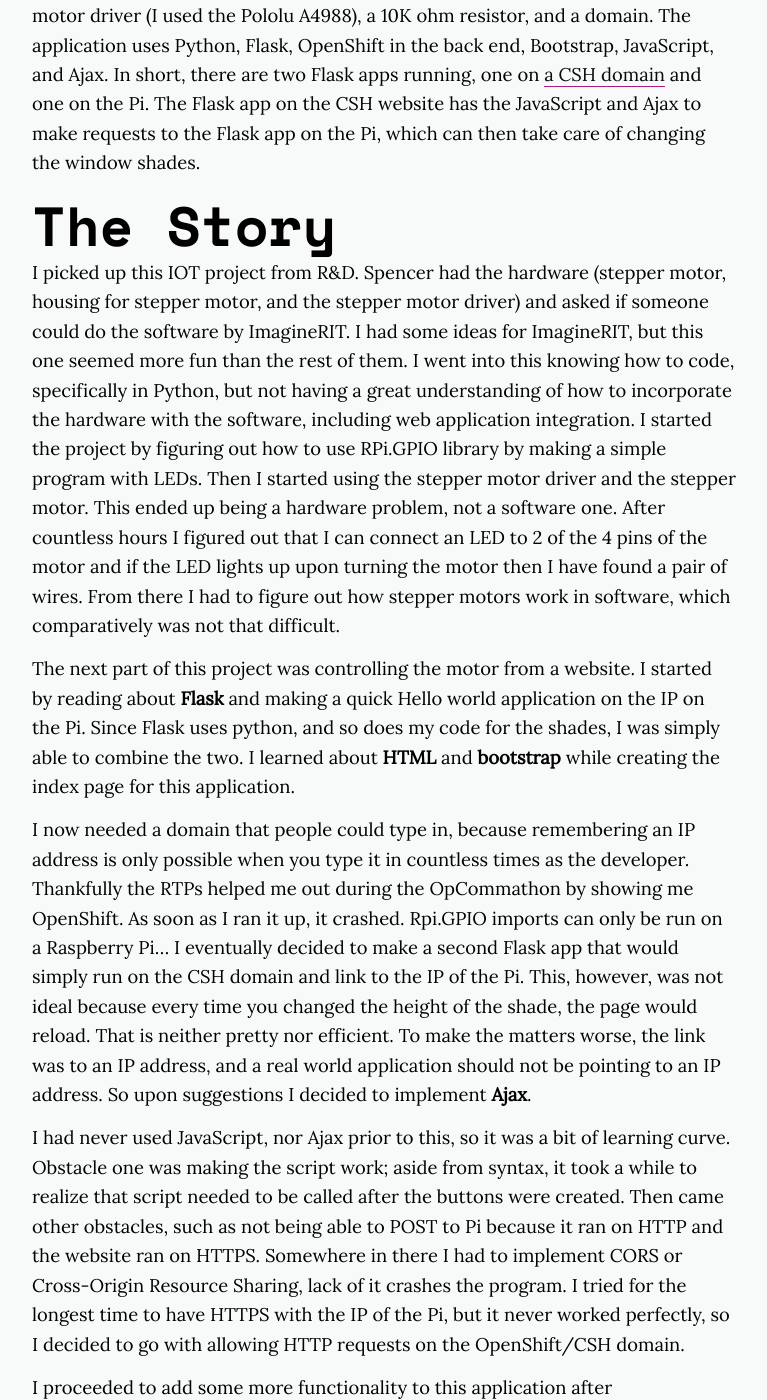
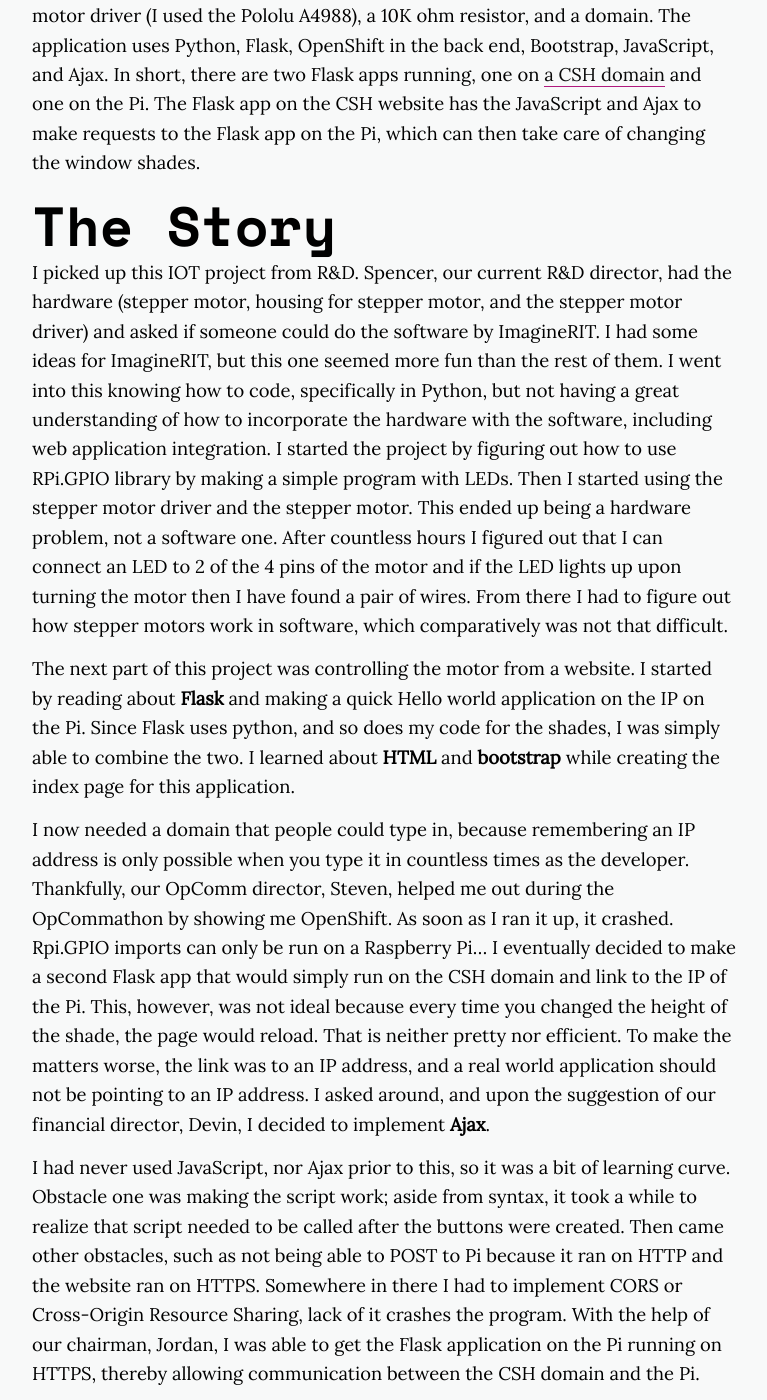
Before and after one commit to ComputerScienceHouse/blog, a Jekyll site: the page built from _posts/2018-02-28-smart-window-shades.md, in a window 1280 px wide and 1400 px high, scrolled down 871 px. Shown: the whole window, without its empty margins (256-1023 px from the left). Built offline with Jekyll 4.4.1, drawn with Linux system fonts in a browser that asks for light colours; nearby versions of some CDN libraries; some of the changed text lies outside the part shown.

Commit message:
Adding requested information and updating information to match recent events with the project.

```diff
--- a/_posts/2018-02-28-smart-window-shades.md
+++ b/_posts/2018-02-28-smart-window-shades.md
@@ -21,7 +21,7 @@
 
 # The Story
 I picked up this IOT project from R&D.
-Spencer had the hardware (stepper motor, housing for stepper motor, and the stepper motor driver) and asked if someone could do the software by ImagineRIT.
+Spencer, our current R&D director, had the hardware (stepper motor, housing for stepper motor, and the stepper motor driver) and asked if someone could do the software by ImagineRIT.
 I had some ideas for ImagineRIT, but this one seemed more fun than the rest of them.
 I went into this knowing how to code, specifically in Python, but not having a great understanding of how to incorporate the hardware with the software, including web application integration.
 I started the project by figuring out how to use RPi.GPIO library by making a simple program with LEDs.
@@ -36,25 +36,26 @@
 I learned about **HTML** and **bootstrap** while creating the index page for this application.
 
 I now needed a domain that people could type in, because remembering an IP address is only possible when you type it in countless times as the developer.
-Thankfully the RTPs helped me out during the OpCommathon by showing me OpenShift.
+Thankfully, our OpComm director, Steven, helped me out during the OpCommathon by showing me OpenShift.
 As soon as I ran it up, it crashed.
 Rpi.GPIO imports can only be run on a Raspberry Pi... I eventually decided to make a second Flask app that would simply run on the CSH domain and link to the IP of the Pi.
 This, however, was not ideal because every time you changed the height of the shade, the page would reload.
 That is neither pretty nor efficient.
 To make the matters worse, the link was to an IP address, and a real world application should not be pointing to an IP address.
-So upon suggestions I decided to implement **Ajax**.
+I asked around, and upon the suggestion of our financial director, Devin, I decided to implement **Ajax**.
 
 I had never used JavaScript, nor Ajax prior to this, so it was a bit of learning curve.
 Obstacle one was making the script work; aside from syntax, it took a while to realize that script needed to be called after the buttons were created.
 Then came other obstacles, such as not being able to POST to Pi because it ran on HTTP and the website ran on HTTPS.
 Somewhere in there I had to implement CORS or Cross-Origin Resource Sharing, lack of it crashes the program.
-I tried for the longest time to have HTTPS with the IP of the Pi, but it never worked perfectly, so I decided to go with allowing HTTP requests on the OpenShift/CSH domain.
+With the help of our chairman, Jordan, I was able to get the Flask application on the Pi running on HTTPS, thereby allowing communication between the CSH domain and the Pi.
 
 I proceeded to add some more functionality to this application after OpCommathon.
-This took a day's worth of work because I was still learning JavaScript.
+This took a couple day's worth of work because I was still learning JavaScript.
 Now you can click buttons to set the height as a percentage, change how many steps or pulses the motor requires to make the shade go from completely down to completely up, and move the motor n steps at a time for debugging purposes.
 Furthermore, it  shows the current shade percentage.
 The idea behind showing that information is that if it does not match up with what you have physically in front of you, then you will know that you need to change your values for the program.
+The best part is that the page does not reload upon calling a function, the two apps simply talk to each other.
 
 Altogether, this project was a lot of fun.
 I learned quite a bit, both in the software world and hardware world.
```
